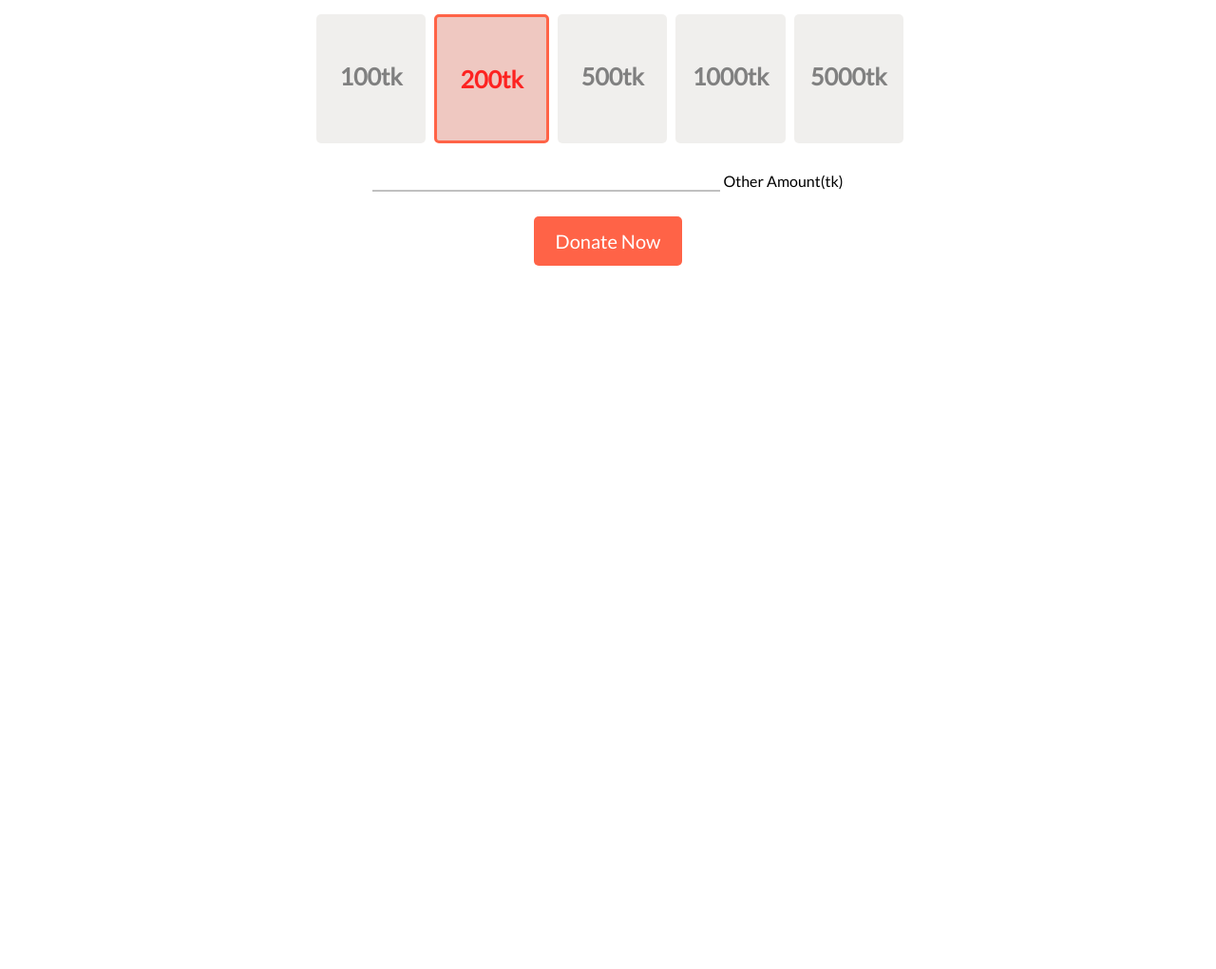
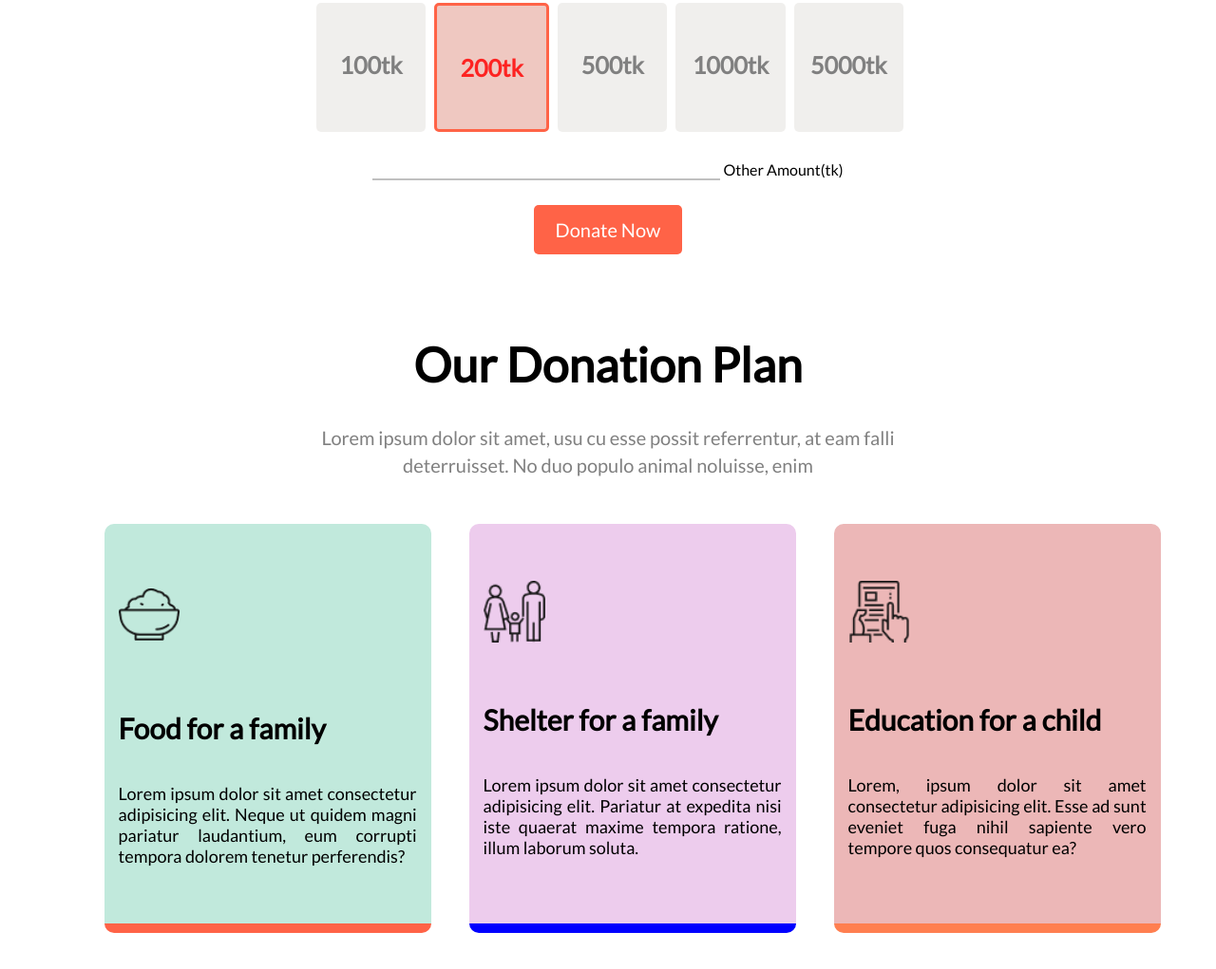
Before and after one commit to S-M-Nahid-Hasan/Assignment1-donate-today, a plain HTML site: page index.html in a window 1280 px wide. Shown: the part 1043-2064 px from the top of the page at 95% size. Before the commit the page ends 1409 px from the top, so only its background shows below. Drawn offline with Linux system fonts and the light colour scheme.

Commit message:
section 3 added

```diff
--- a/index.html
+++ b/index.html
@@ -60,6 +60,38 @@
             </div>
         </div>
     </section>
+    <section class="sec3">
+        <div class="donation-plan">
+            <h1 class="our1">Our Donation Plan</h1>
+            <p class="our2">Lorem ipsum dolor sit amet, usu cu esse possit referrentur, at eam falli</p>
+            <p class="our3">deterruisset. No duo populo animal noluisse, enim</p>
+        </div>
+        <div class="box-plan">
+            <div class="div-food threebox">
+                <img class="icon-food icon" src="icons/food.png" alt="food icon">
+                <h1 class="h-food h">Food for a family</h1>
+                <p class="p-food p">Lorem ipsum dolor sit amet consectetur adipisicing elit. Neque ut quidem magni
+                    pariatur laudantium,
+                    eum corrupti tempora dolorem tenetur perferendis?</p>
+            </div>
+            <div class="div-shelter threebox">
+                <img class="icon-shelter icon" src="icons/shelter.png" alt="shelter icon">
+                <h1 class="h-shelter h">Shelter for a family</h1>
+                <p class="p-shelter p">Lorem ipsum dolor sit amet consectetur adipisicing elit. Pariatur at expedita
+                    nisi iste quaerat
+                    maxime tempora ratione, illum laborum soluta.</p>
+            </div>
+            <div class="div-education threebox">
+                <img class="icon-edu icon" src="icons/Frame-1.png" alt="">
+                <h1 class="h-edu h">Education for a child</h1>
+                <p class="p-edu p">Lorem, ipsum dolor sit amet consectetur adipisicing elit. Esse ad sunt eveniet fuga
+                    nihil sapiente
+                    vero tempore quos consequatur ea?</p>
+
+            </div>
+        </div>
+
+    </section>
 </body>
 
 </html>
--- a/style.css
+++ b/style.css
@@ -83,22 +83,26 @@ body {
     margin-bottom: 100px;
 }
 
+.sec3 {
+    margin-bottom: 100px;
+}
+
 .donate-today {
     text-align: center;
 }
 
 .h-donate-today {
-    font-size: 55px;
+    font-size: 50px;
 }
 
 .p3 {
-    font-size: 22px;
+    font-size: 20px;
     padding-top: 58px;
     color: gray;
 }
 
 .p4 {
-    font-size: 22px;
+    font-size: 20px;
     padding-top: 10px;
     color: gray;
 }
@@ -120,7 +124,7 @@ body {
     /* padding-left: 1px;
     padding-right: 1px; */
     text-align: center;
-    font-size: 24px;
+
     border-radius: 5px;
     /* box-shadow: 10px 10px 40px; */
     color: gray;
@@ -150,3 +154,111 @@ input {
     border: none;
     border-bottom: 2px solid silver;
 }
+
+.donation-plan {
+    text-align: center;
+
+}
+
+.our1 {
+    color: black;
+    text-align: center;
+    font-size: 50px;
+
+}
+
+.our2 {
+    color: gray;
+    text-align: center;
+    font-size: 20px;
+    padding-top: 35px;
+}
+
+.our3 {
+    color: gray;
+    text-align: center;
+    font-size: 20px;
+    padding-top: 5px;
+}
+
+.box-plan {
+    width: 90%;
+    margin-left: 7%;
+    margin-right: 3%;
+    margin-top: 50px;
+    display: flex;
+
+}
+
+.threebox {
+    width: 30%;
+    margin-left: 20px;
+    margin-right: 20px;
+
+
+}
+
+.div-food {
+    background-color: rgb(193, 233, 220);
+    border-bottom: 10px solid tomato;
+    border-radius: 10px;
+}
+
+.div-shelter {
+    background-color: rgb(237, 204, 237);
+    border-bottom: 10px solid blue;
+    border-radius: 10px;
+}
+
+.div-education {
+    background-color: rgb(236, 183, 183);
+    border-bottom: 10px solid coral;
+    border-radius: 10px;
+}
+
+.icon {
+    padding-top: 60px;
+    padding-left: 15px;
+    padding-right: 15px;
+    width: 65px;
+}
+
+.icon-food {
+    margin-top: 8px;
+    margin-bottom: 11px;
+}
+
+.h {
+    padding-top: 60px;
+    padding-bottom: 40px;
+    padding-left: 15px;
+    padding-right: 15px;
+    font-size: 30px;
+}
+
+.p {
+    padding-bottom: 60px;
+    padding-left: 15px;
+    padding-right: 15px;
+    font-size: 18px;
+    text-align: justify;
+}
+
+/* .box {
+    width: 15%;
+    /* margin-left: 5%; */
+/* margin-right: 9px;
+    padding-top: 50px;
+    padding-bottom: 50px; */
+/* padding-left: 1px;
+    padding-right: 1px; */
+/* text-align: center;
+
+    border-radius: 5px; */
+/* box-shadow: 10px 10px 40px; */
+/* color: gray;
+    font-size: 25px;
+    font-weight: 600;
+    background-color: rgba(225, 222, 218, 0.482);
+
+} */
```
